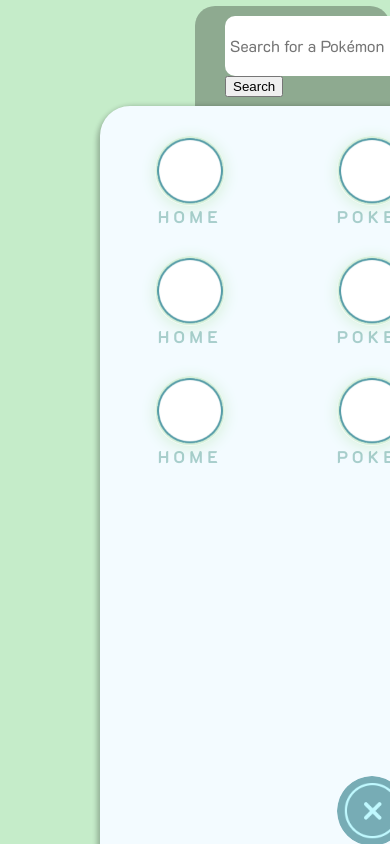
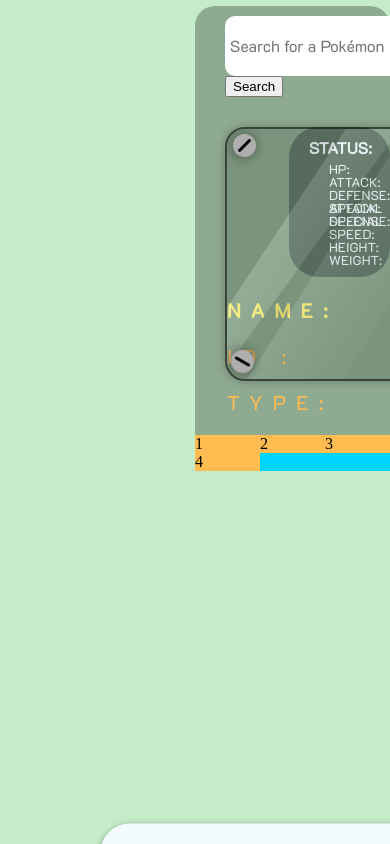
Before and after one commit to cruzboj/Project_profolio, a plain HTML site: page Pokedex.html in a window 390 px wide. Both pictures are taken after a click on the link 371 px from the left and 810 px from the top of the page. Shown: the top 844 px of the page. Drawn offline with Linux system fonts and the light colour scheme; a web font is replaced by a local one.

Commit message:
add phone slider

```diff
--- a/CSS/styles.css
+++ b/CSS/styles.css
@@ -30,6 +30,14 @@ nav{
     box-shadow: 2px 5px 5px 5px rgba(0, 0, 0, 0.247);
     margin-left: 100px;
     margin-top: 100px;
+
+    transition: transform 0.5s ease, opacity 0.5s ease;
+    transform: translateY(0);
+}
+
+nav.slide-down{
+    transform: translateY(85%);
+    pointer-events: auto;
 }
 
 .grid-container {
@@ -70,17 +78,20 @@ nav{
 }
 
 .Exit{
+    display: inline-block;
     position: absolute;
     margin-left: 43%;
     margin-top: 60%;
     background-image: url(../image/Exit_icon.png);
     background-repeat: no-repeat;
-    /* background-color: #54b9a9; */
+    background-color: #54b9a9;
     background-size: 70px 70px;
     height: 70px;
     width: 70px;
     border-radius: 50%;
+    z-index: 20;
 }
+
 .Exit:hover{
     box-shadow: #54b9a9 0px 10px 15px;
 }
--- /dev/null
+++ b/JS/phoneSlider.js
@@ -0,0 +1,33 @@
+document.addEventListener("DOMContentLoaded", function () {
+    const nav = document.querySelector("nav");
+    const exitBtn = document.querySelector(".Exit");
+    let isAnimating = false;
+    let allowSlideUp = false;
+
+    // לחיצה על כפתור יציאה גורמת לירידה
+    exitBtn.addEventListener("click", function (e) {
+        e.preventDefault();
+        if (isAnimating) return;
+
+        isAnimating = true;
+        allowSlideUp = false;
+        nav.classList.add("slide-down");
+    });
+
+    // ברגע שהטרנזישן הסתיים, נאפשר עלייה
+    nav.addEventListener("transitionend", function () {
+        isAnimating = false;
+        if (nav.classList.contains("slide-down")) {
+            allowSlideUp = true;
+        }
+    });
+
+    // כניסת עכבר תגרום לו לעלות רק אם מותר
+    nav.addEventListener("mouseenter", function () {
+        if (allowSlideUp && !isAnimating) {
+            isAnimating = true;
+            nav.classList.remove("slide-down");
+            allowSlideUp = false;
+        }
+    });
+});
--- a/Pokedex.html
+++ b/Pokedex.html
@@ -83,5 +83,6 @@
 
         </footer>
         <script src="JS/PokemonAPI.js"></script>
+        <script src="JS/phoneSlider.js"></script>
     </body>
 </html>
```
Also changed, not shown: JS/PokemonAPI.js (line endings or trailing spaces).
